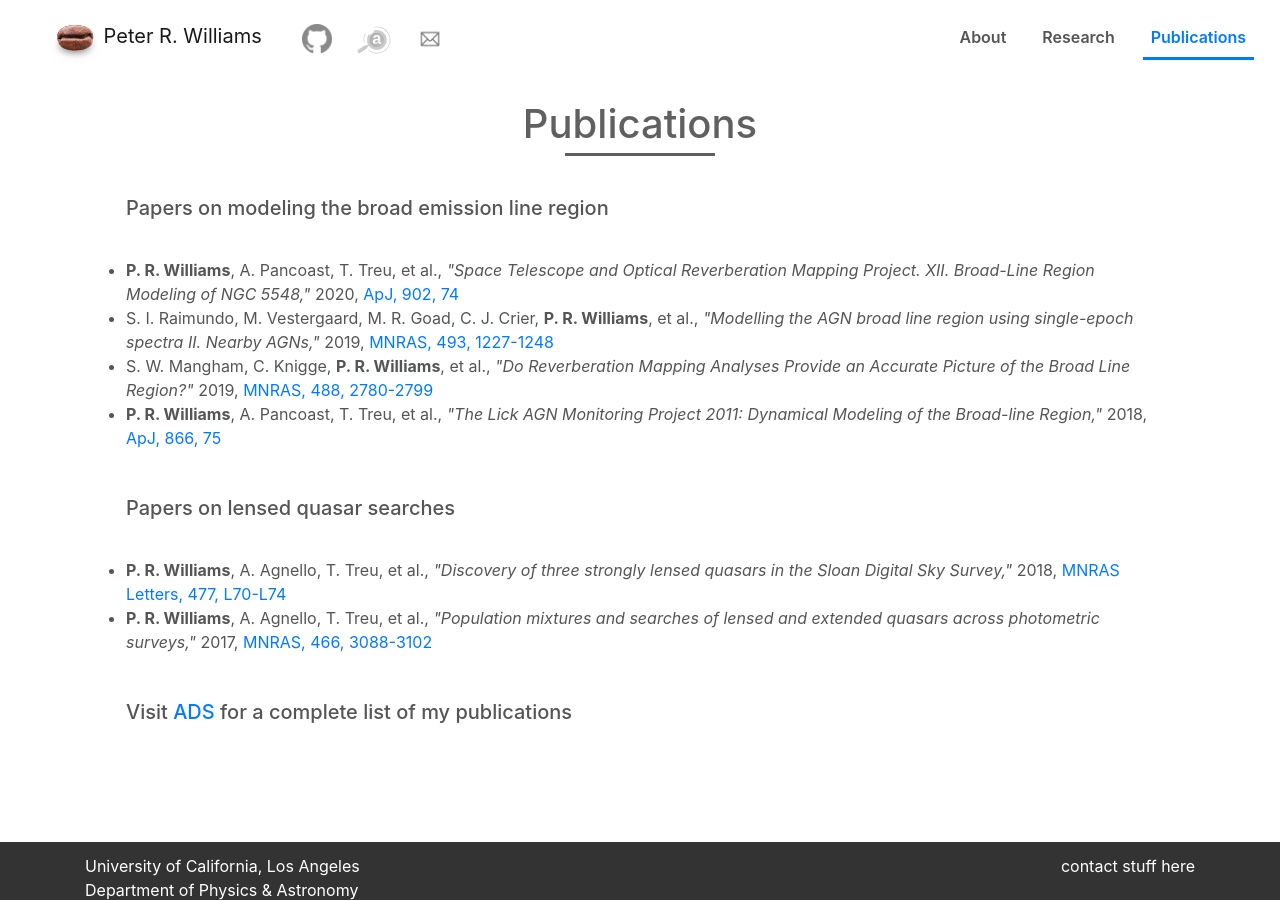
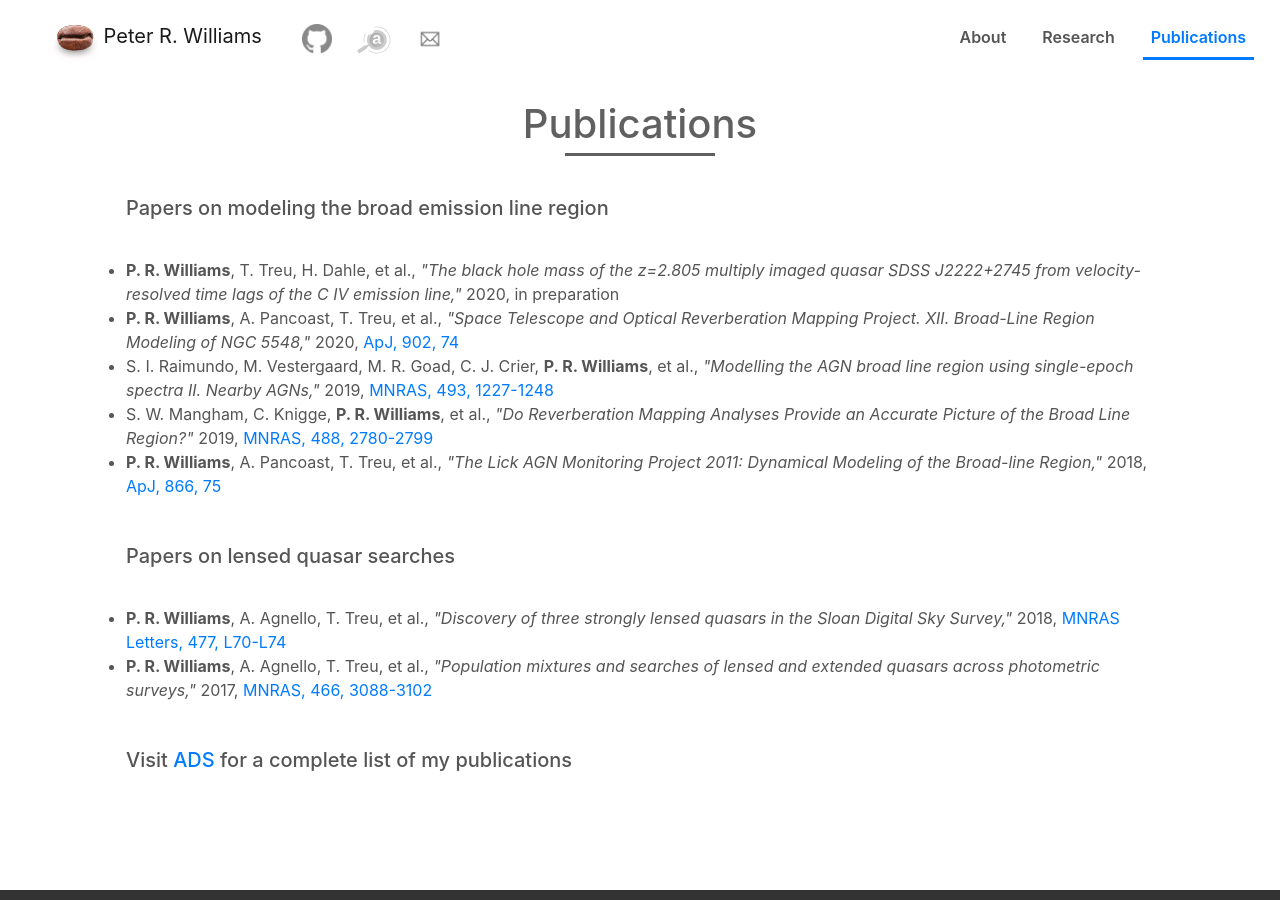
Before and after one commit to peterrwi/peterrwi.github.io, a Jekyll site: the page built from index.html, in a window 1280 px wide and 900 px high, scrolled down 2200 px. Built offline with Jekyll 4.4.1, drawn with Linux system fonts in a browser that asks for light colours; nearby versions of some CDN libraries.

Commit message:
Updating paper dates

```diff
--- a/_includes/publications.html
+++ b/_includes/publications.html
@@ -5,6 +5,7 @@
     <div class="publications-grid">
       <h5>Papers on modeling the broad emission line region</h5>
       <ul>
+        <li> <b>P. R. Williams</b>, T. Treu, H. Dahle, et al., <i>"The black hole mass of the z=2.805 multiply imaged quasar SDSS J2222+2745 from velocity-resolved time lags of the C IV emission line,"</i> 2020, in preparation
         <li> <b>P. R. Williams</b>, A. Pancoast, T. Treu, et al., <i>"Space Telescope and Optical Reverberation Mapping Project. XII. Broad-Line Region Modeling of NGC 5548,"</i> 2020, <a href="https://ui.adsabs.harvard.edu/abs/2020ApJ...902...74W" target="_blank">ApJ, 902, 74</a></li>
         <li>S. I. Raimundo, M. Vestergaard, M. R. Goad, C. J. Crier, <b>P. R. Williams</b>, et al., <i>"Modelling the AGN broad line region using single-epoch spectra II. Nearby AGNs,"</i> 2019, <a href="https://ui.adsabs.harvard.edu/abs/2020MNRAS.493.1227R" target="_blank">MNRAS, 493, 1227-1248</a></li>
         <li>S. W. Mangham, C. Knigge, <b>P. R. Williams</b>, et al., <i>"Do Reverberation Mapping Analyses Provide an Accurate Picture of the Broad Line Region?"</i> 2019, <a href="https://ui.adsabs.harvard.edu/abs/2019MNRAS.488.2780M" target="_blank">MNRAS, 488, 2780-2799</a></li>
```
